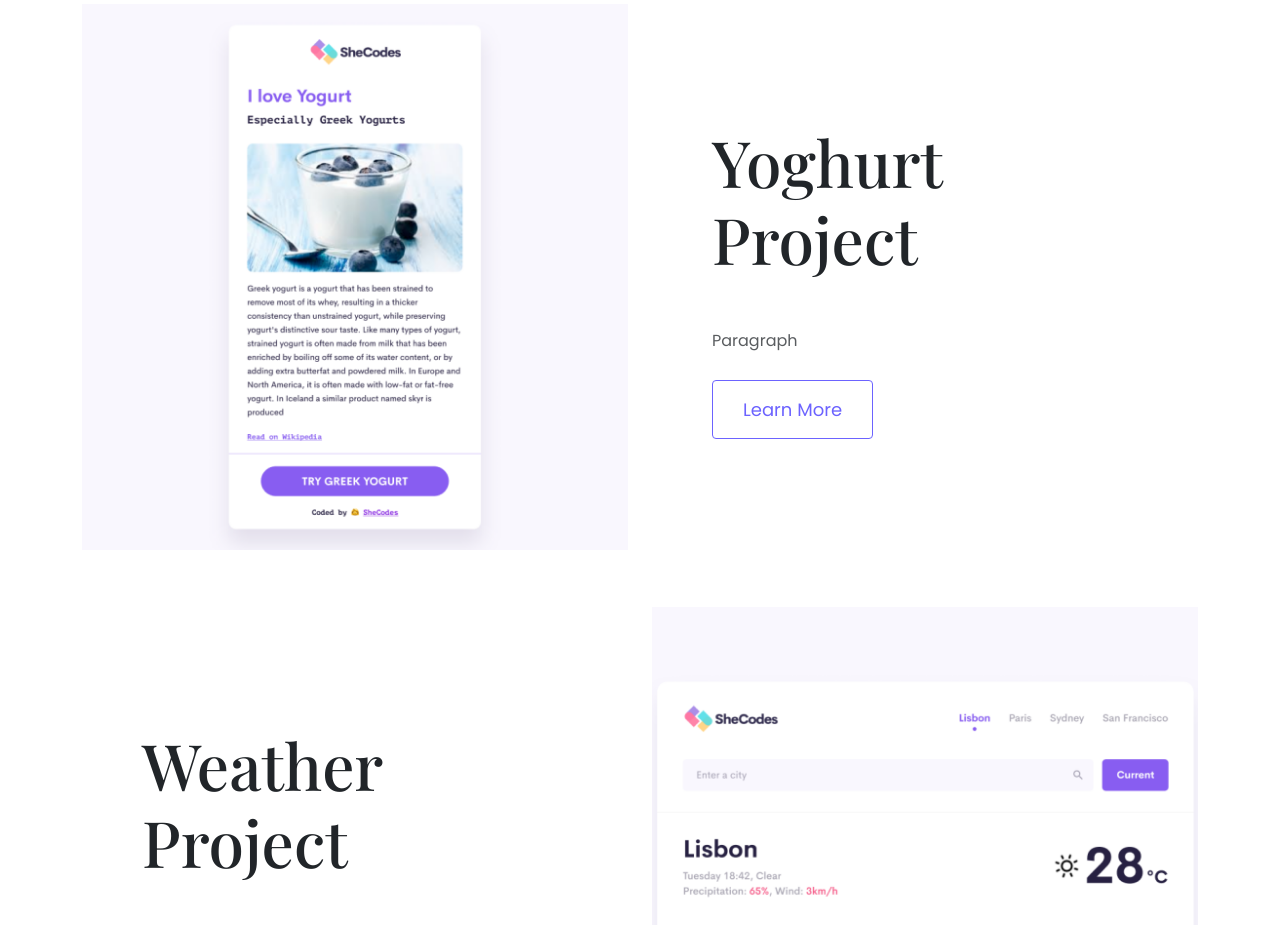
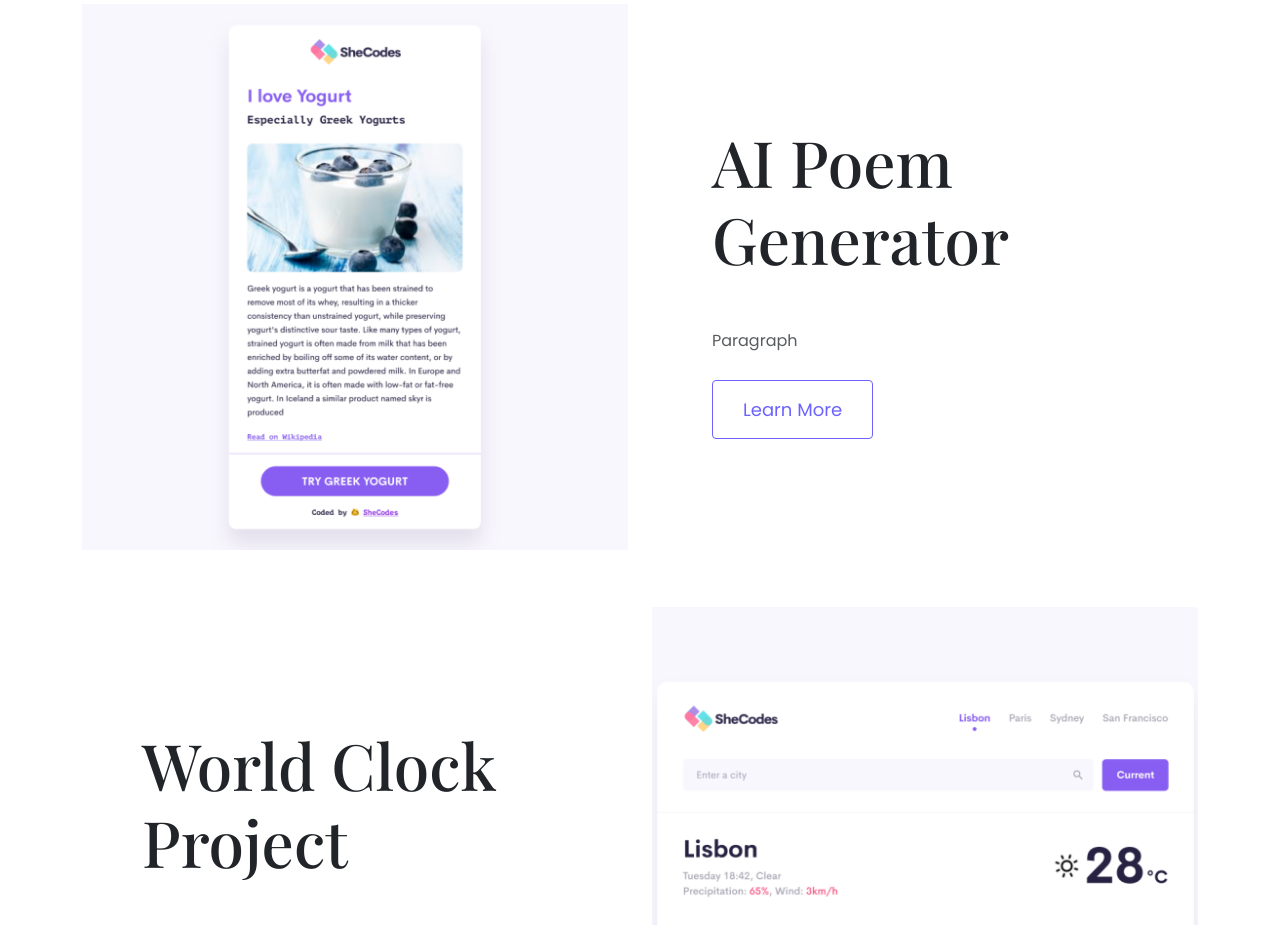
Before and after one commit to TaraWalk/Portfolio-Project, a plain HTML site: page index.html in a window 1280 px wide. Shown: the part 680-1605 px from the top of the page. Drawn offline with nearby package versions, Linux system fonts and the light colour scheme; a web font is replaced by a local one.

Commit message:
project name changes

```diff
--- a/index.html
+++ b/index.html
@@ -74,7 +74,7 @@
         </div>
         <div class="col">
           <div class="project-description">
-            <h2 class="mb-5">Yoghurt Project</h2>
+            <h2 class="mb-5">AI Poem Generator</h2>
             <p class="mb-4 text-muted">Paragraph</p>
             <a href="/work.html" class="btn btn-branding-outline">Learn More</a>
           </div>
@@ -83,7 +83,7 @@
       <div class="row mb-5">
         <div class="col">
           <div class="project-description">
-            <h2 class="mb-5">Weather Project</h2>
+            <h2 class="mb-5">World Clock Project</h2>
             <p class="mb-4 text-muted">Paragraph</p>
             <a href="/work.html" class="btn btn-branding-outline">Learn More</a>
           </div>
@@ -99,7 +99,7 @@
       </div>
       <div class="col">
         <div class="project-description">
-          <h2 class="mb-5">Dictionary Project</h2>
+          <h2 class="mb-5">Weather App Project</h2>
           <p class="mb-4 text-muted">Paragraph</p>
           <a href="/work.html" class="btn btn-branding-outline mb-5"
             >Learn More</a
```
